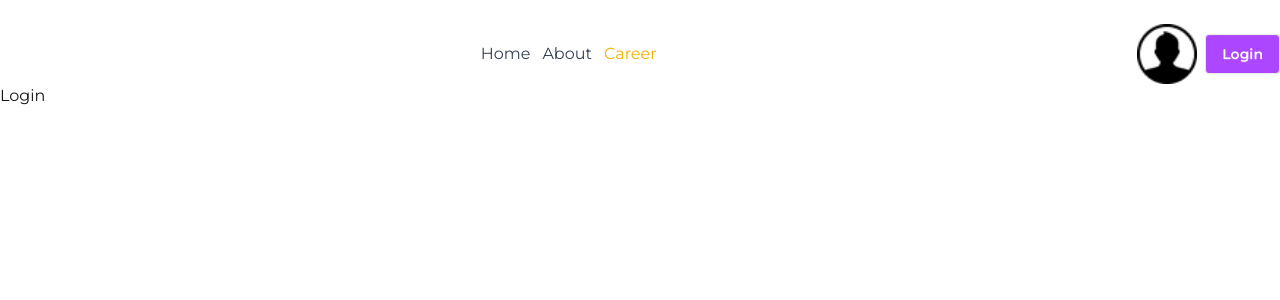
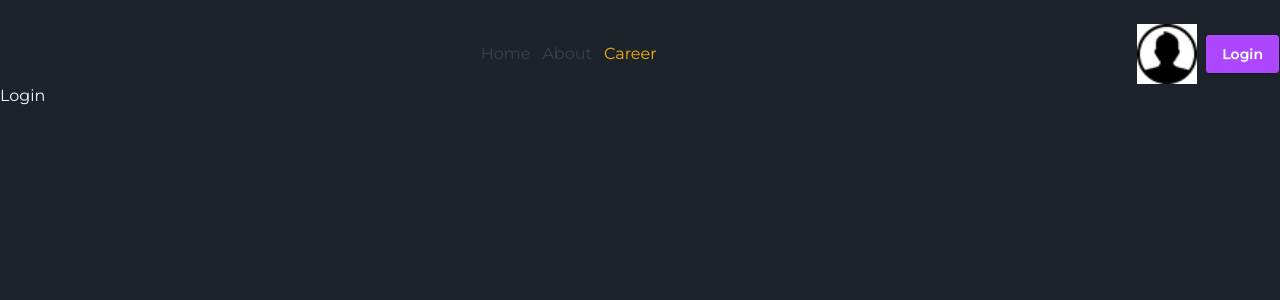
Before and after one commit to juhairulislam/dragon-news-authenticatiion, a Next.js app: page /login in a window 1280 px wide. Shown: the top 300 px of the page. Built offline with nearby package versions, Linux system fonts and the light colour scheme.

Commit message:
change theme

```diff
--- a/src/app/layout.js
+++ b/src/app/layout.js
@@ -19,7 +19,7 @@ export const metadata = {
 
 export default function RootLayout({ children }) {
   return (
-    <html lang="en" data-theme="light" className={`h-full antialiased`}>
+    <html lang="en" data-theme="dark" className={`h-full antialiased`}>
       <body className={`${poppins.className} min-h-full flex flex-col`}>
         {children}
       </body>
--- a/src/components/shared/BreakingNews.jsx
+++ b/src/components/shared/BreakingNews.jsx
@@ -18,7 +18,7 @@ const news = [
 
 const BreakingNews = () => {
   return (
-    <div className="flex justify-between gap-4 items-center bg-gray-200 py-4 px-2 container mx-auto">
+    <div className="flex justify-between gap-4 items-center bg-gray-500 py-4 px-2 container mx-auto">
       <button className="btn bg-red-500 text-white">Latest News</button>
       <Marquee pauseOnHover={true} speed={100}>
         {news.map((n) => (
```
Also changed, not shown: 1 other file (tests, documents, lock files or other folders).
